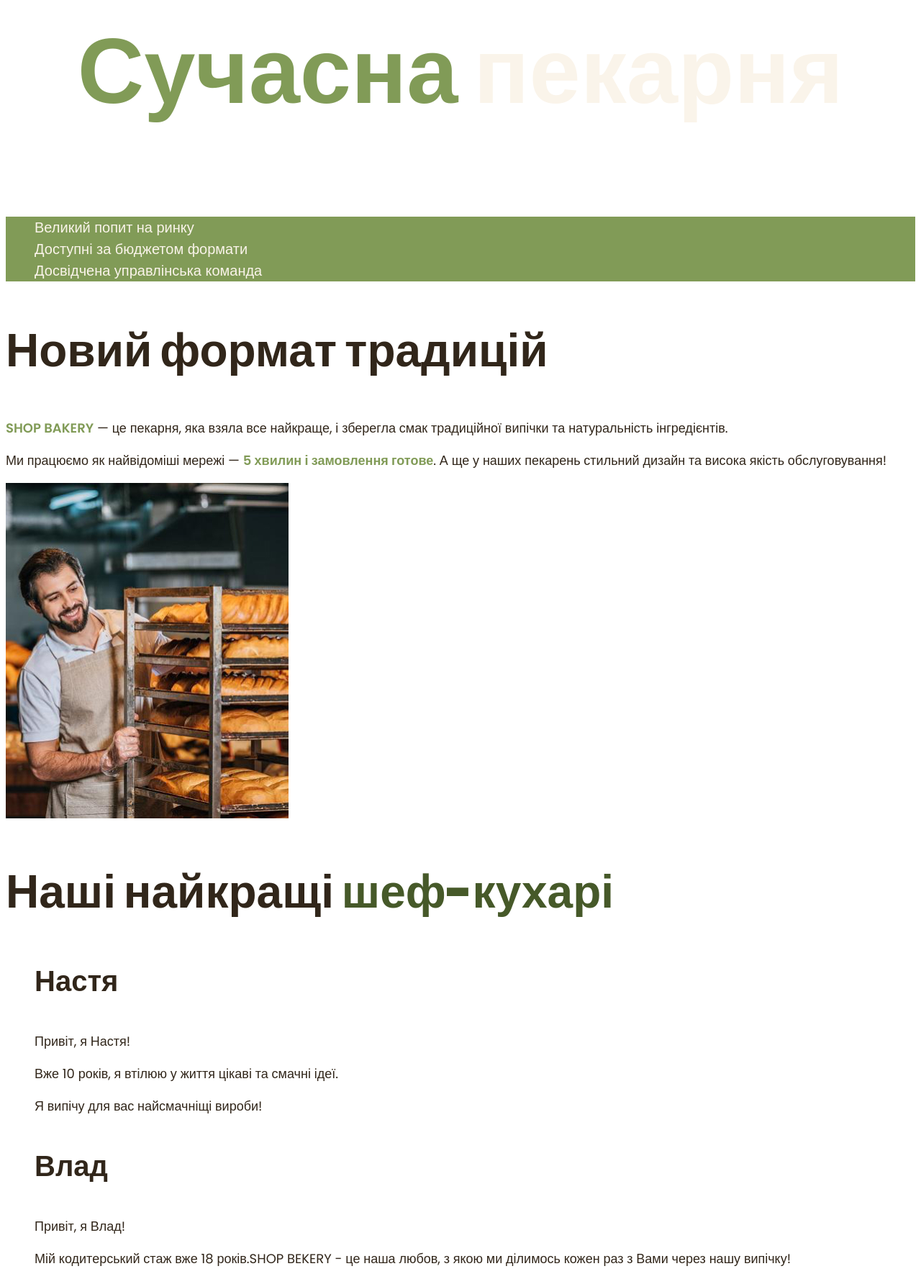
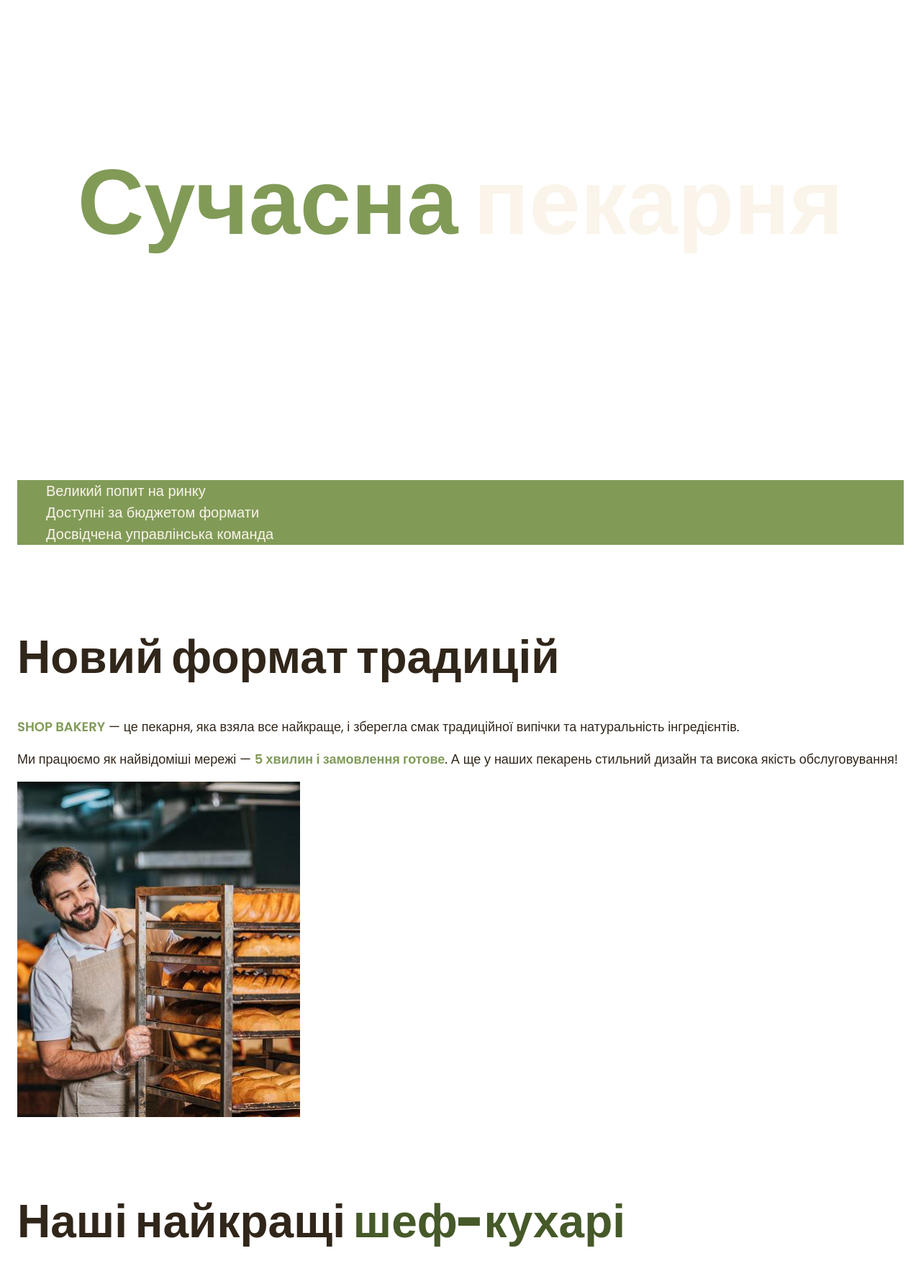
Before and after one commit to OZhabonos/genius-test, a plain HTML site: page index.html in a window 1280 px wide. Shown: the part 320-2097 px from the top of the page at 72% size. Drawn offline with Linux system fonts and the light colour scheme.

Commit message:
styled margins and paddings, added container blocks

```diff
--- a/css/styles.css
+++ b/css/styles.css
@@ -39,12 +39,26 @@
 }
 
 /* Base */
+* {
+  box-sizing: border-box;
+}
 body {
   color: var(--color-primary-dark);
   font-family: 'Poppins', sans-serif;
   font-size: 18px;
   font-weight: 400;
   line-height: 1.5;
+  margin: 0;
+}
+
+h1,
+h2,
+h3,
+h4,
+h5,
+h6,
+p {
+  margin-top: 0;
 }
 
 address {
@@ -55,8 +69,29 @@ ul {
   list-style-type: none;
 }
 
+.visually-hidden {
+position:absolute;
+left:-10000px;
+top:auto;
+width:1px;
+height:1px;
+overflow:hidden;
+}
+
+.section {
+  padding: 48px 0;
+}
+
+.container {
+  width: 100%;
+  max-width: 1288px;
+  margin: 0 auto;
+  padding: 0 24px;
+}
+
 /* Button */
 .button {
+  padding: 16px 32px;
   color: var(--color-primary-light);
   font-weight: 600;
   border-radius: 8px;
@@ -82,7 +117,12 @@ ul {
 }
 
 /* Hero section*/
+.hero-section {
+  padding: 272px 0;
+}
+
 .hero-title {
+  margin-bottom: 0;
   color: var(--color-primary-light);
   text-align: center;
   font-size: 128px;
@@ -116,6 +156,14 @@ ul {
 }
 
 /* Tradition section */
+.traditions-section {
+padding-top: 96px;
+}
+
+.traditions-title {
+  margin-bottom: 42px;
+}
+
 .traditions-text .brand {
   color: var(--color-brand-light);
   font-weight: 600;
@@ -126,12 +174,21 @@ ul {
 }
 
 /* Chef-section */
+.chefs-title {
+  margin-bottom: 80px;
+}
+
 .chef-title {
+  margin-bottom: 16px;
   font-size: 40px;
   font-weight: 600;
 }
 
 /* Format section */
+.formats-title {
+  margin-bottom: 80px ;
+}
+
 .format-title {
   font-size: 24px;
   font-weight: 600;
@@ -140,6 +197,11 @@ ul {
 .format-text {
   font-size: 14px;
   font-weight: 300;
+}
+
+/* Contact section */
+.contact-title {
+  margin-bottom: 16px;
 }
 
 /* Footer */
--- a/index.html
+++ b/index.html
@@ -20,31 +20,45 @@
   </head>
   <body>
     <header>
+      <div class="container">
         <nav>
           <a href="./index.html">
             <img src="./images/logo.svg" alt="Логотип сучасної пекарні" />
           </a>
           <ul>
-          <li><a class="link" href="#traditions-section">Наші традиції</a></li>
+            <li>
+              <a class="link" href="#traditions-section">Наші традиції</a>
+            </li>
             <li><a class="link" href="#chef-section">Шеф-кухарі</a></li>
             <li><a class="link" href="#formats-section">Формати</a></li>
             <li><a class="link" href="#contact-section">Контакти</a></li>
           </ul>
         </nav>
         <button class="button" type="button">Замовити дзвінок</button>
+      </div>
       <!-- замовити дзвінок -->
     </header>
     <main>
-      <section class="main-section">
-        <h1 class="hero-title"><span class="accent">Сучасна</span> пекарня</h1>
+      <section class="hero-section">
+        <div class="container">
+          <h1 class="hero-title">
+            <span class="accent">Сучасна</span> пекарня
+          </h1>
+        </div>
       </section>
-      <section id="traditions-section">
+      <section>
+        <div class="container">
+          <h2 class="visually-hidden">Наші переваги</h2>
           <ul class="advantages-list">
             <li class="advantages-item">Великий попит на ринку</li>
             <li class="advantages-item">Доступні за бюджетом формати</li>
             <li class="advantages-item">Досвідчена управлінська команда</li>
           </ul>
-        <h2 class="section-title">Новий формат традицій</h2>
+        </div>
+      </section>
+      <section class="traditions-section section" id="traditions-section">
+        <div class="container">
+          <h2 class="traditions-title section-title">Новий формат традицій</h2>
           <p class="traditions-text">
             <span class="brand uppercase">shop bakery</span> — це пекарня, яка
             взяла все найкраще, і зберегла смак традиційної випічки та
@@ -52,13 +66,18 @@
           </p>
           <p class="traditions-text">
             Ми працюємо як найвідоміші мережі —
-          <span class="brand">5 хвилин і замовлення готове</span>. А ще у наших
-          пекарень стильний дизайн та висока якість обслуговування!
+            <span class="brand">5 хвилин і замовлення готове</span>. А ще у
+            наших пекарень стильний дизайн та висока якість обслуговування!
           </p>
-        <img src="./images/image 1560.jpg" alt="Пекар зі стелажем з батонами" />
+          <img
+            src="./images/image 1560.jpg"
+            alt="Пекар зі стелажем з батонами"
+          />
+        </div>
       </section>
-      <section id="chef-section">
-        <h2 class="section-title">
+      <section class="section" id="chef-section">
+        <div class="container">
+          <h2 class="chefs-title section-title">
             Наші найкращі <span class="accent">шеф-кухарі</span>
           </h2>
           <ul>
@@ -75,16 +94,18 @@
                 <h3 class="chef-title">Влад</h3>
                 <p>Привіт, я Влад!</p>
                 <p>
-                Мій кодитерський стаж вже 18 років.SHOP BEKERY - це наша любов,
-                з якою ми ділимось кожен раз з Вами через нашу випічку!
+                  Мій кодитерський стаж вже 18 років.SHOP BEKERY - це наша
+                  любов, з якою ми ділимось кожен раз з Вами через нашу випічку!
                 </p>
                 <p>Я зроблю для вас унікальну начинку на будь який смак!</p>
               </article>
             </li>
           </ul>
+        </div>
       </section>
-      <section id="formats-section">
-        <h2 class="section-title">Формати</h2>
+      <section class="section" id="formats-section">
+        <div class="container">
+          <h2 class="formats-title section-title">Формати</h2>
           <ul>
             <li>
               <article>
@@ -123,9 +144,13 @@
               </article>
             </li>
           </ul>
+        </div>
       </section>
-      <section id="contact-section">
-        <h2 class="section-title">Приєднуйся до мережі пекарень</h2>
+      <section class="section" id="contact-section">
+        <div class="container">
+          <h2 class="contact-title section-title">
+            Приєднуйся до мережі пекарень
+          </h2>
           <p>Заповни форму, щоб ми звʼязались з тобою!</p>
           <iframe
             src="https://www.google.com/maps/embed?pb=!1m18!1m12!1m3!1d2540.1638712576946!2d30.48865857694164!3d50.45667308691521!2m3!1f0!2f0!3f0!3m2!1i1024!2i768!4f13.1!3m3!1m2!1s0x40d4ce637bfe1717%3A0x5370c2254ad1b952!2z0YPQuy4g0KHQtdGH0LXQstGL0YUg0KHRgtGA0LXQu9GM0YbQvtCyLCA1NCwg0JrQuNC10LIsIDAyMDAw!5e0!3m2!1sru!2sua!4v1701274087987!5m2!1sru!2sua"
@@ -135,9 +160,11 @@
             loading="lazy"
             referrerpolicy="no-referrer-when-downgrade"
           ></iframe>
+        </div>
       </section>
     </main>
     <footer>
+      <div class="container">
         <nav>
           <a href="#">
             <img src="./images/logo.svg" alt="Логотип сучасної пекарні" />
@@ -188,6 +215,7 @@
           >
           <p class="address-copyright">&copy;© 2022 Дані захищені</p>
         </address>
+      </div>
     </footer>
   </body>
 </html>
```
Lines whose indentation alone changed are shown as unchanged.
